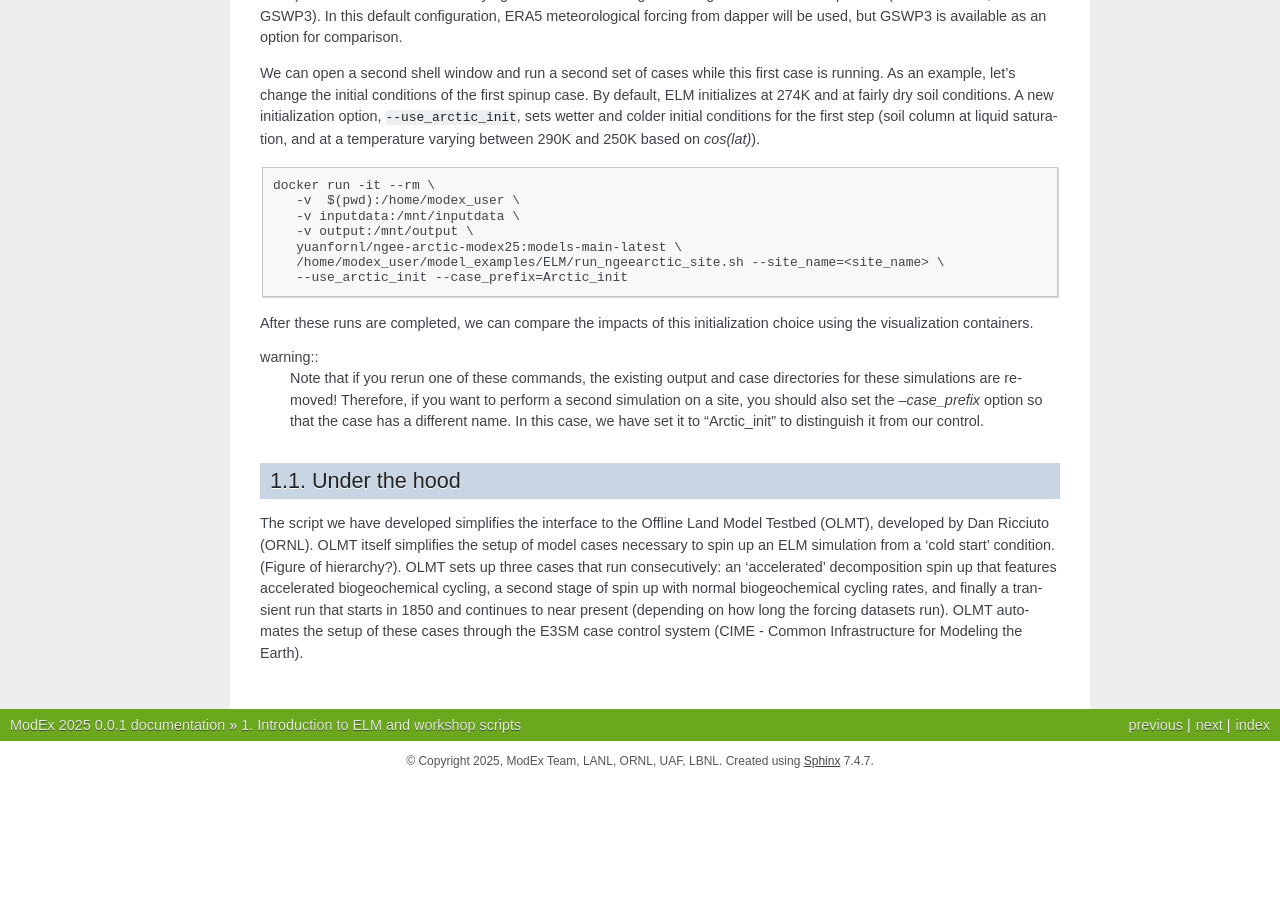
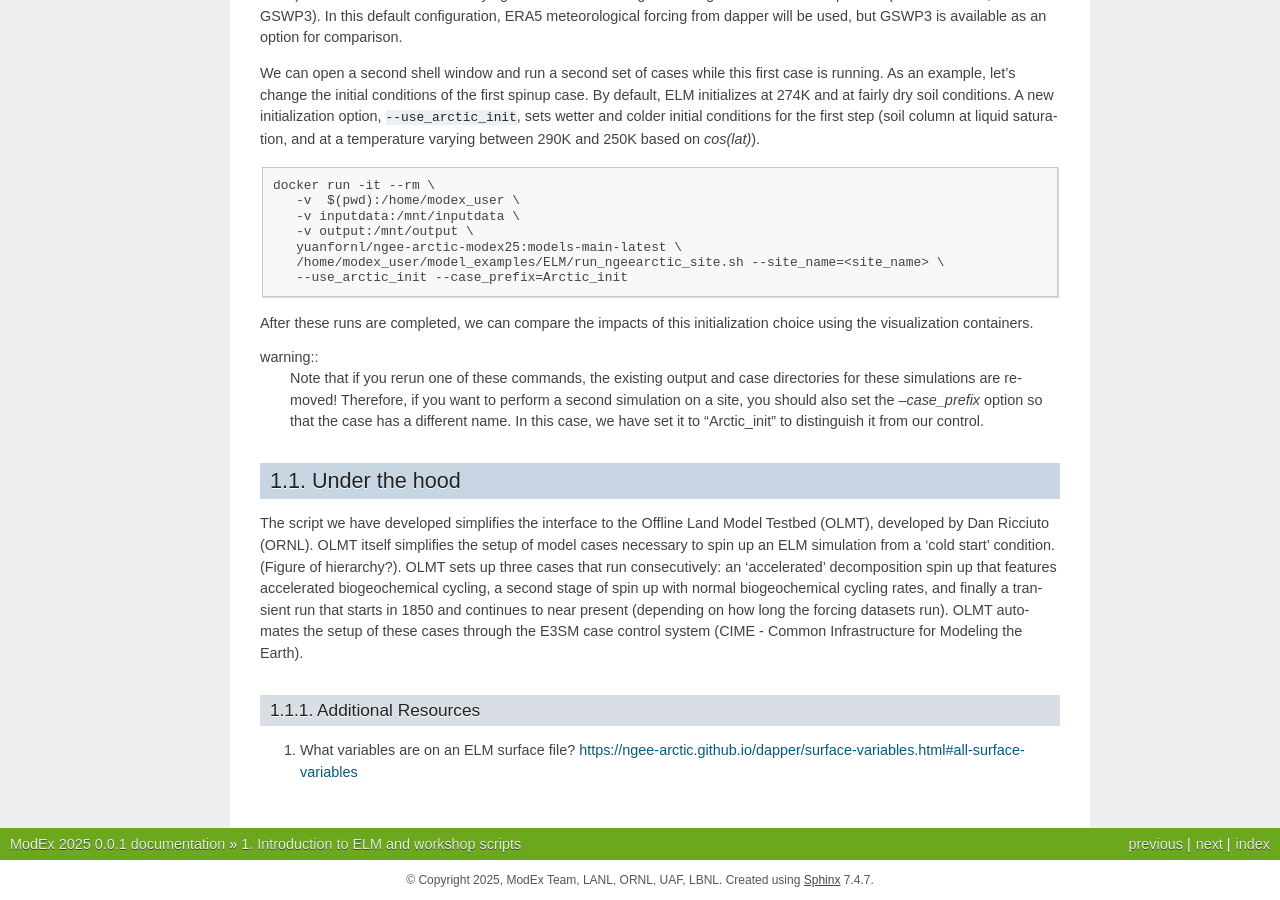
Before and after one commit to jsta/Field-to-Model, a Sphinx documentation site: the page built from docs/source/elm_intro.rst, in a window 1280 px wide and 900 px high, scrolled down 737 px. Built offline with Sphinx 7.4.7, drawn with Linux system fonts in a browser that asks for light colours; pages that are not in the unit, such as notebooks, are missing from menus; before the commit the page ends 1518 px from its top, so only the background shows below that; some of the changed text lies outside the part shown.

Commit message:
initialize resources

```diff
--- a/docs/source/elm_intro.rst
+++ b/docs/source/elm_intro.rst
@@ -75,3 +75,9 @@ decomposition spin up that features accelerated biogeochemical cycling, a second
 biogeochemical cycling rates, and finally a transient run that starts in 1850 and continues to near present
 (depending on how long the forcing datasets run). OLMT automates the setup of these cases through the E3SM case
 control system (CIME - Common Infrastructure for Modeling the Earth).
+
+======================
+Additional Resources
+======================
+
+1. What variables are on an ELM surface file? https://ngee-arctic.github.io/dapper/surface-variables.html#all-surface-variables
```
